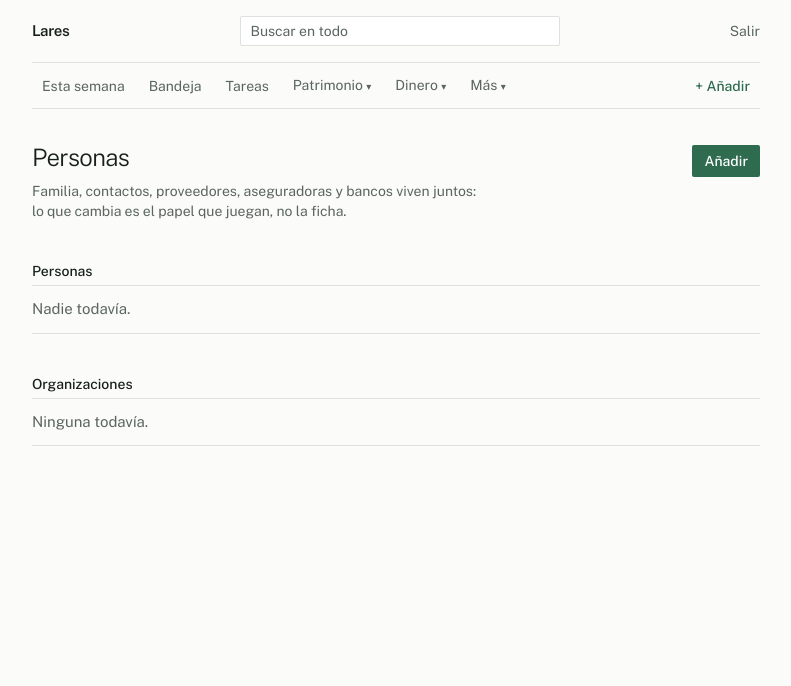
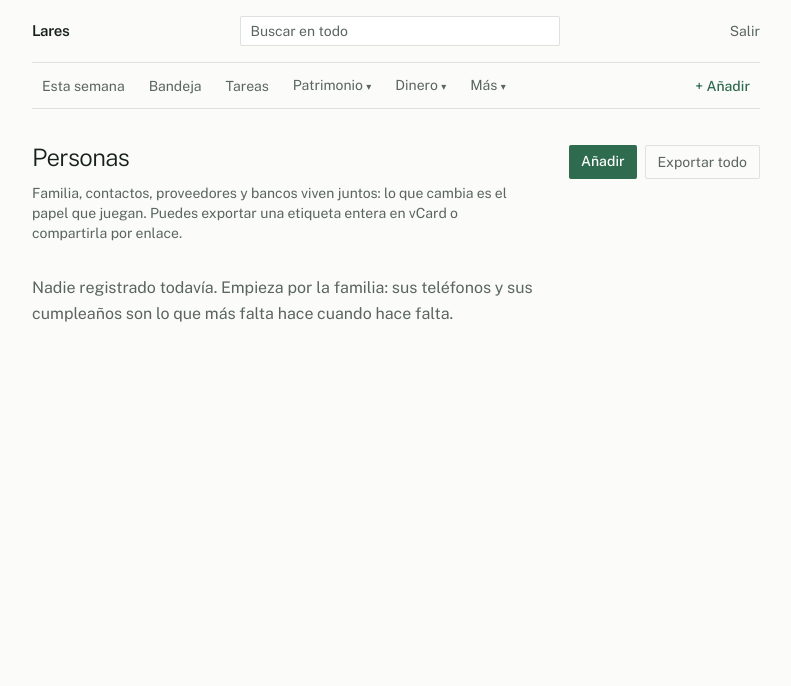
Before and after one commit to ivancandelas/lares, a Django app: page /personas/ in a window 1280 px wide. Shown: the top 686 px of the page, without its empty margins (244-1035 px from the left). Run offline with Django 5.2, Linux system fonts and the light colour scheme; the visitor is signed in with stand-in values (Sample User, id 1); data that the repository does not hold is empty; parts of the project's set-up code (start-up, migrations or seed data) failed here and were passed over; some libraries are stand-ins or nearby versions.

Commit message:
Fusiona personas y contactos en una sola pantalla

```diff
--- a/src/lares/core/apps.py
+++ b/src/lares/core/apps.py
@@ -34,8 +34,6 @@ class CoreConfig(AppConfig):
             NavItem("Pagos recurrentes", "core:rules", icon="repeat", order=20,
                     section="money"),
             NavItem("Personas", "core:parties", icon="users", order=10,
-                    section="more"),
-            NavItem("Contactos", "core:contacts", icon="book", order=12,
                     section="more"),
             NavItem("Qué tengo compartido", "core:shares", icon="link",
                     order=28, section="more"),
--- a/src/lares/core/templates/core/contacts.html
+++ b/src/lares/core/templates/core/contacts.html
@@ -1,9 +1,9 @@
 {% extends "base.html" %}
-{% block title %}Contactos - {{ product_name }}{% endblock %}
+{% block title %}Personas - {{ product_name }}{% endblock %}
 
 {% block content %}
 <div class="flex flex-wrap items-baseline justify-between gap-3">
-  <h1 class="text-2xl font-light tracking-tight">Contactos</h1>
+  <h1 class="text-2xl font-light tracking-tight">Personas</h1>
   <div class="flex gap-2">
     <a href="{% url 'core:party-new' %}"
        class="rounded-sm bg-calm px-3 py-1.5 text-sm font-medium text-white hover:bg-ink">Añadir</a>
@@ -12,8 +12,9 @@
   </div>
 </div>
 <p class="mt-1 max-w-[56ch] text-sm text-soft">
-  Agrupados por etiqueta. Puedes exportar una etiqueta entera en vCard, o
-  compartirla por enlace con quien la necesite.
+  Familia, contactos, proveedores y bancos viven juntos: lo que cambia es el
+  papel que juegan. Puedes exportar una etiqueta entera en vCard o compartirla
+  por enlace.
 </p>
 
 {% for g in grupos %}
@@ -39,7 +40,24 @@
   </ul>
 {% endif %}
 
-{% if not grupos and not sueltos %}
+{% if organizaciones %}
+  <h2 class="mt-10 text-sm font-medium">Organizaciones</h2>
+  <ul class="mt-1 divide-y divide-rule border-y border-rule">
+    {% for p in organizaciones %}
+      <li class="flex items-baseline justify-between gap-4 py-3">
+        <div class="min-w-0">
+          <a href="{% url 'core:party-detail' p.pk %}" class="text-[15px] hover:text-calm">{{ p.name }}</a>
+          <div class="text-[13px] text-soft">
+            {% for c in p.contact_points.all %}{{ c.value }}{% if not forloop.last %} · {% endif %}{% endfor %}
+          </div>
+        </div>
+        {% if p.tax_id %}<span class="shrink-0 text-[13px] text-soft">{{ p.tax_id }}</span>{% endif %}
+      </li>
+    {% endfor %}
+  </ul>
+{% endif %}
+
+{% if not grupos and not sueltos and not organizaciones %}
   <p class="mt-8 max-w-[52ch] leading-relaxed text-soft">
     Nadie registrado todavía. Empieza por la familia: sus teléfonos y sus
     cumpleaños son lo que más falta hace cuando hace falta.
--- a/src/lares/core/templates/core/parties.html
+++ /dev/null
@@ -1,38 +0,0 @@
-{% extends "base.html" %}
-{% block title %}Personas - {{ product_name }}{% endblock %}
-
-{% block content %}
-<div class="flex items-baseline justify-between gap-4">
-  <h1 class="text-2xl font-light tracking-tight">Personas</h1>
-  <a href="{% url 'core:party-new' %}"
-     class="rounded-sm bg-calm px-3 py-1.5 text-sm font-medium text-white hover:bg-ink">Añadir</a>
-</div>
-<p class="mt-1 max-w-[52ch] text-sm text-soft">
-  Familia, contactos, proveedores, aseguradoras y bancos viven juntos: lo que
-  cambia es el papel que juegan, no la ficha.
-</p>
-
-<h2 class="mt-10 text-sm font-medium">Personas</h2>
-<ul class="mt-1 divide-y divide-rule border-y border-rule">
-  {% for p in personas %}
-    <li class="flex items-baseline justify-between gap-4 py-3">
-      <a href="{% url 'core:party-detail' p.pk %}" class="text-[15px] hover:text-calm">{{ p.name }}</a>
-      {% if p.is_self %}<span class="text-[13px] text-soft">tú</span>{% endif %}
-    </li>
-  {% empty %}
-    <li class="py-3 text-[15px] text-soft">Nadie todavía.</li>
-  {% endfor %}
-</ul>
-
-<h2 class="mt-10 text-sm font-medium">Organizaciones</h2>
-<ul class="mt-1 divide-y divide-rule border-y border-rule">
-  {% for p in organizaciones %}
-    <li class="flex items-baseline justify-between gap-4 py-3">
-      <a href="{% url 'core:party-detail' p.pk %}" class="text-[15px] hover:text-calm">{{ p.name }}</a>
-      {% if p.tax_id %}<span class="text-[13px] text-soft">{{ p.tax_id }}</span>{% endif %}
-    </li>
-  {% empty %}
-    <li class="py-3 text-[15px] text-soft">Ninguna todavía.</li>
-  {% endfor %}
-</ul>
-{% endblock %}
--- a/src/lares/core/urls.py
+++ b/src/lares/core/urls.py
@@ -48,9 +48,9 @@ urlpatterns = [
     path("r/<uuid:pk>/comprobar/", views_crud.resource_verify, name="resource-verify"),
     path("r/<uuid:pk>/recuperar/", views_crud.resource_restore, name="resource-restore"),
 
-    path("personas/", views_crud.party_list, name="parties"),
+    path("personas/", views_contacts.contacts, name="parties"),
     path("personas/nueva/", views_crud.party_new, name="party-new"),
-    path("contactos/", views_contacts.contacts, name="contacts"),
+
     path("contactos/todos.vcf", views_contacts.all_vcards, name="contacts-vcf"),
     path("contactos/etiqueta/<slug:slug>.vcf", views_contacts.tag_vcard,
          name="tag-vcf"),
--- a/src/lares/core/views_contacts.py
+++ b/src/lares/core/views_contacts.py
@@ -17,13 +17,18 @@ from .services import vcard
 
 
 def contacts(request):
-    """El directorio, agrupado por etiqueta."""
-    personas = Party.objects.filter(kind=Party.Kind.PERSON)
-    etiquetas = Tag.objects.all()
+    """El directorio: personas, organizaciones y sus etiquetas.
+
+    Es la unica pantalla de personas que hay. Tener una lista "de personas" y
+    otra "de contactos" obligaba a recordar en cual estaba cada dato, que es lo
+    contrario de lo que promete el sistema.
+    """
+    personas = list(Party.objects.filter(kind=Party.Kind.PERSON))
+    organizaciones = list(Party.objects.filter(kind=Party.Kind.ORGANIZATION))
 
     grupos = []
     con_etiqueta = set()
-    for tag in etiquetas:
+    for tag in Tag.objects.all():
         gente = [p for p in tagged(tag, Party) if p.kind == Party.Kind.PERSON]
         if gente:
             grupos.append({"tag": tag, "people": gente})
@@ -32,6 +37,7 @@ def contacts(request):
     return render(request, "core/contacts.html", {
         "grupos": grupos,
         "sueltos": [p for p in personas if p.pk not in con_etiqueta],
+        "organizaciones": organizaciones,
         "compartidos": Share.objects.filter(revoked_at__isnull=True),
     })
 
--- a/src/lares/core/views_crud.py
+++ b/src/lares/core/views_crud.py
@@ -194,13 +194,6 @@ def resource_restore(request, pk):
     return redirect("core:resource-detail", pk=obj.pk)
 
 
-def party_list(request):
-    return render(request, "core/parties.html", {
-        "personas": Party.objects.filter(kind=Party.Kind.PERSON),
-        "organizaciones": Party.objects.filter(kind=Party.Kind.ORGANIZATION),
-    })
-
-
 def party_detail(request, pk):
     """La ficha de una persona u organización, con lo que cuelga de ella."""
     party = get_object_or_404(Party, pk=pk)
```
